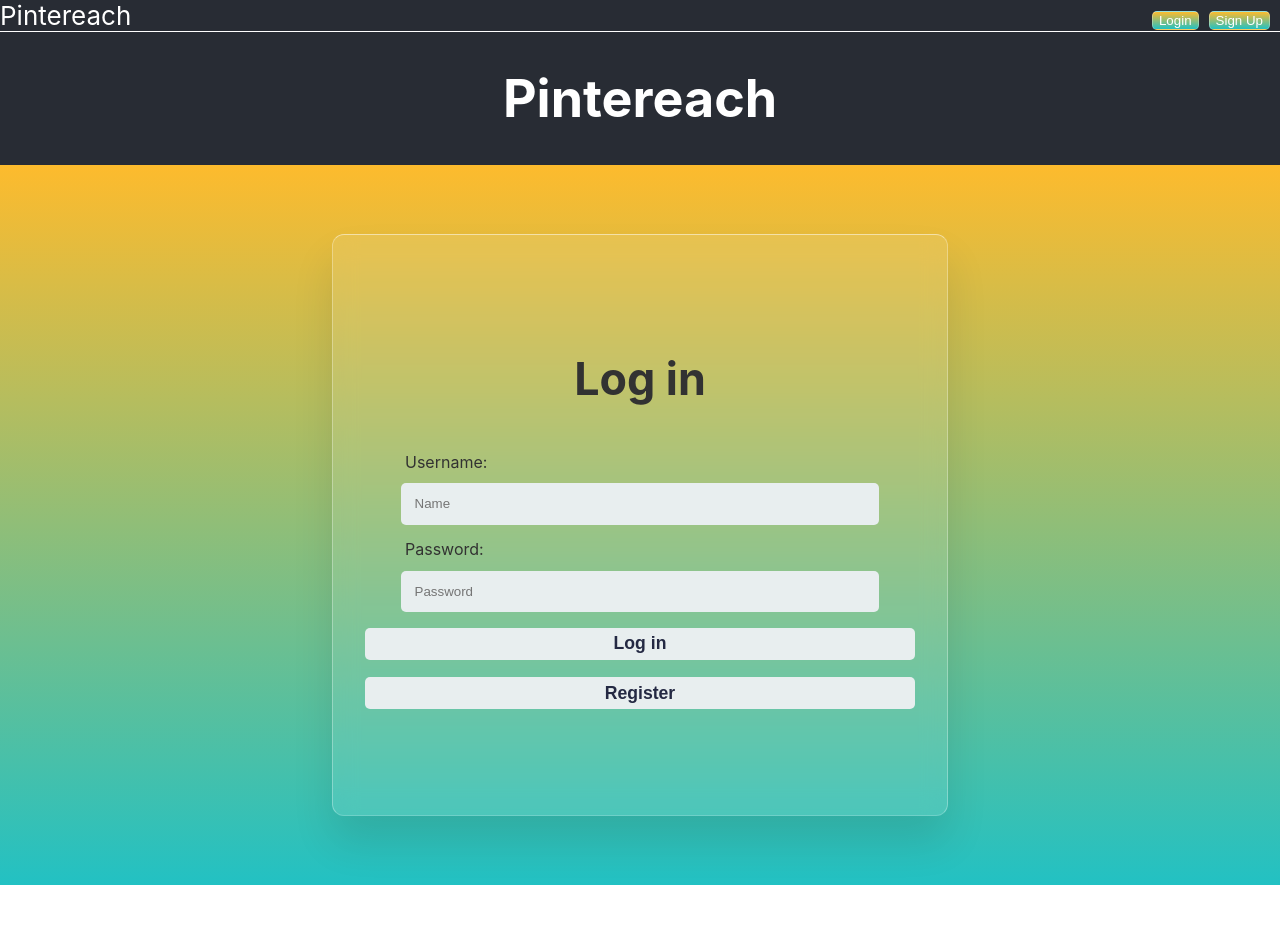
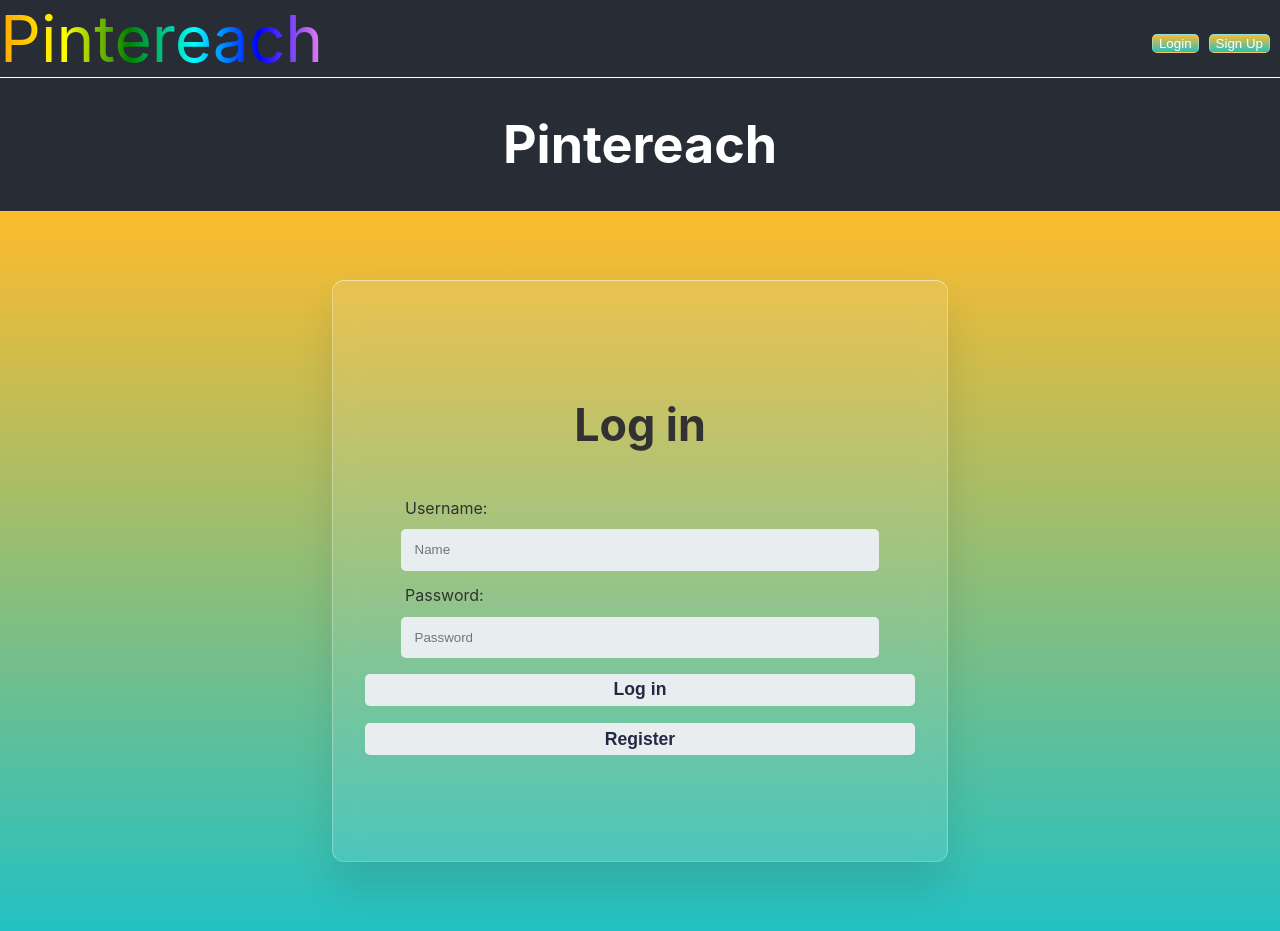
Before and after one commit to ft-pintereach-06/front-end, a React (Create React App) app in the folder pintereach/: page / in a window 1280 px wide. Before the commit the page ends 885 px from the top, so only its background shows below. Built offline with nearby package versions, Linux system fonts and the light colour scheme.

Commit message:
Still working on styling, figured out gradient for lettering.

```diff
--- a/pintereach/src/components/NavBar.js
+++ b/pintereach/src/components/NavBar.js
@@ -17,6 +17,14 @@
 const StyledTitle = styled(Link)`
     color: white;
     text-decoration: none;
+    background: red;
+    background: -webkit-linear-gradient(left, orange , yellow, green, cyan, blue, violet);
+    background: -o-linear-gradient(right, orange, yellow, green, cyan, blue, violet);
+    background: -moz-linear-gradient(right, orange, yellow, green, cyan, blue, violet);
+    background: linear-gradient(to right, orange , yellow, green, cyan, blue, violet);
+    -webkit-background-clip: text;
+    -webkit-text-fill-color: transparent;
+    font-size: 5vw;
 `
 
 const StyledLinks = styled(Link)`
```
